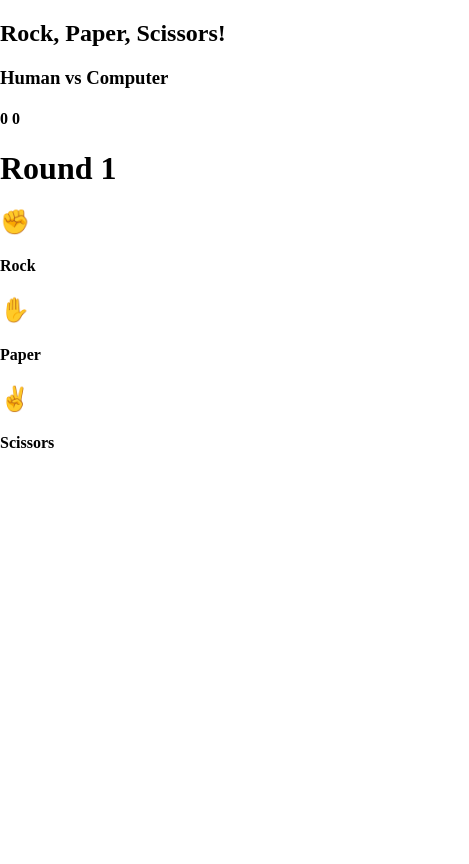
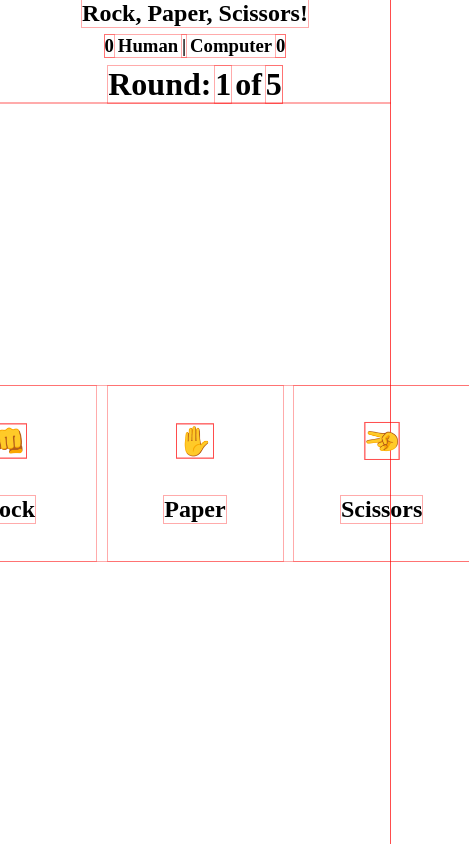
Before and after one commit to yrnmsk/odin-rock-paper-scissors, a plain HTML site: page index.html in a window 390 px wide. Shown: the whole page, 469 px wide, since content can reach past the window. Drawn offline with Linux system fonts and the light colour scheme.

Commit message:
feat: add more draft shtfcks
* refactor: clear css to a cleaner structure
* feat: add draft changes
* feat: make it responsive

```diff
--- a/index.html
+++ b/index.html
@@ -7,31 +7,39 @@
   </head>
   <body>
     <header>
-      <h2>Rock, Paper, Scissors!</h2>
-      <h3>Human vs Computer</h3>
-      <h4>
+      <h2 id="title">Rock, Paper, Scissors!</h2>
+      <h3 id="points">
         <span class="pts-human">0</span>
-        <span class="pts-computer">0</span>
-      </h4>
+        Human
+        <span class="separator">|</span>
+        Computer
+        <span class="pts-computer">0</span></h3>
+      <h1 id="round">Round: <span class="round">1</span> of <span class="rounds">5</span></h1>
     </header>
     <main>
-      <h1>Round <span class="num-round">1</span></h1>
-      <div class="showcase"></div>
-      <div class="choices">
+      <!-- <section id="showcase"></section> -->
+      <section id="choices">
         <div class="choice">
-          <h2>✊</h2>
-          <h4>Rock</h4>
+          <div class="icon">
+            <h1><big>&#128074;</big></h1>
+          </div>
+          <h2>Rock</h2>
         </div>
         <div class="choice">
-          <h2>✋</h2>
-          <h4>Paper</h4>
+          <div class="icon">
+            <h1><big>&#9995;</big></h1>
+          </div>
+          <h2>Paper</h2>
         </div>
         <div class="choice">
-          <h2>✌</h2>
-          <h4>Scissors</h4>
+          <div class="icon">
+            <h1><big>&#9996;</big></h1>
+          </div>
+          <h2>Scissors</h2>
         </div>
-      </div>
+      </section>
     </main>
+    <!-- <footer></footer> -->
     <script src="index.js"></script>
   </body>
 </html>
--- a/style.css
+++ b/style.css
@@ -1,11 +1,92 @@
 /* ! debug */
-/* * { outline: 1px solid red; } */
+* {
+  outline: 1px solid hsla(0, 100%, 50%, 33%);
+  /* padding: .7%; */
+}
 /* ! debug */
 
+body, *, *::before, *::after {
+  user-select: none;
+  margin: 0;
+  box-sizing: border-box;
+}
+
 body {
-  margin: 0;
-  padding: 0;
+  display: flex;
   flex-direction: column;
   width: 100vw;
   height: 100vh;
 }
+
+header {
+  display: flex;
+  flex-direction: column;
+  align-items: center;
+  justify-content: center;
+  flex: 1;
+  gap: 1vh;
+}
+
+header #title {
+  display: flex;
+  width: max-content;
+  height: max-content;
+}
+
+header #points {
+  display: flex;
+  align-items: center;
+  justify-content: center;
+  width: max-content;
+  height: max-content;
+  gap: 1vw;
+}
+
+main {
+  display: flex;
+  flex-direction: column;
+  align-items: center;
+  justify-content: center;
+  flex: 10;
+  gap: 2vh;
+}
+
+#round {
+  display: flex;
+  flex-direction: row;
+  width: max-content;
+  height: max-content;
+  gap: 1vw;
+}
+
+#choices {
+  display: flex;
+  align-items: center;
+  justify-content: center;
+  width: max-content;
+  height: max-content;
+  gap: 3vw;
+}
+
+#choices .choice {
+  cursor: pointer;
+  display: flex;
+  flex-direction: column;
+  align-items: center;
+  justify-content: space-evenly;
+  min-width: 175px;
+  min-height: 175px;
+  max-width: 360px;
+  max-height: 360px;
+  width: max-content;
+  height: max-content;
+}
+
+#choices .choice:last-child .icon {
+  transform: rotate(270deg);
+}
+
+/* footer {
+  display: flex;
+  flex: 1;
+} */
```
